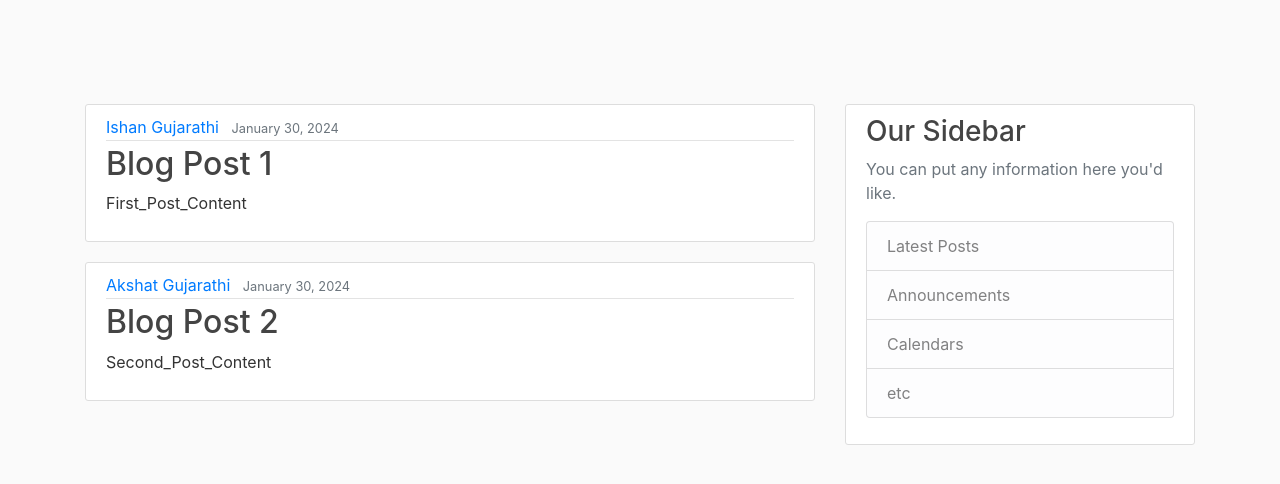
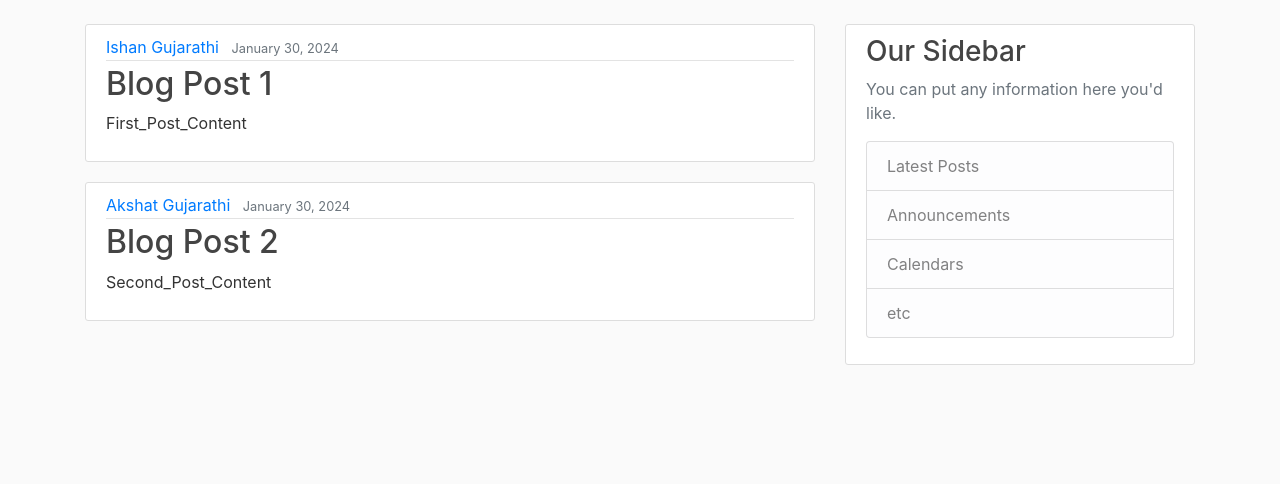
Before and after one commit to ishangujarathi/Django_Application, a Django app: page / in a window 1280 px wide. Shown: the part 56-540 px from the top of the page. Run offline with Django 5.2, Linux system fonts and the light colour scheme; some libraries are stand-ins or nearby versions.

Commit message:
reseted the margin-top to 5 rem for the body tag element

```diff
--- a/my_project/blog/static/blog/main.css
+++ b/my_project/blog/static/blog/main.css
@@ -1,7 +1,7 @@
 body {
     background: #fafafa;
     color: #333333;
-    margin-top: 10rem;
+    margin-top: 5rem;
 }
 
 h1,
```
